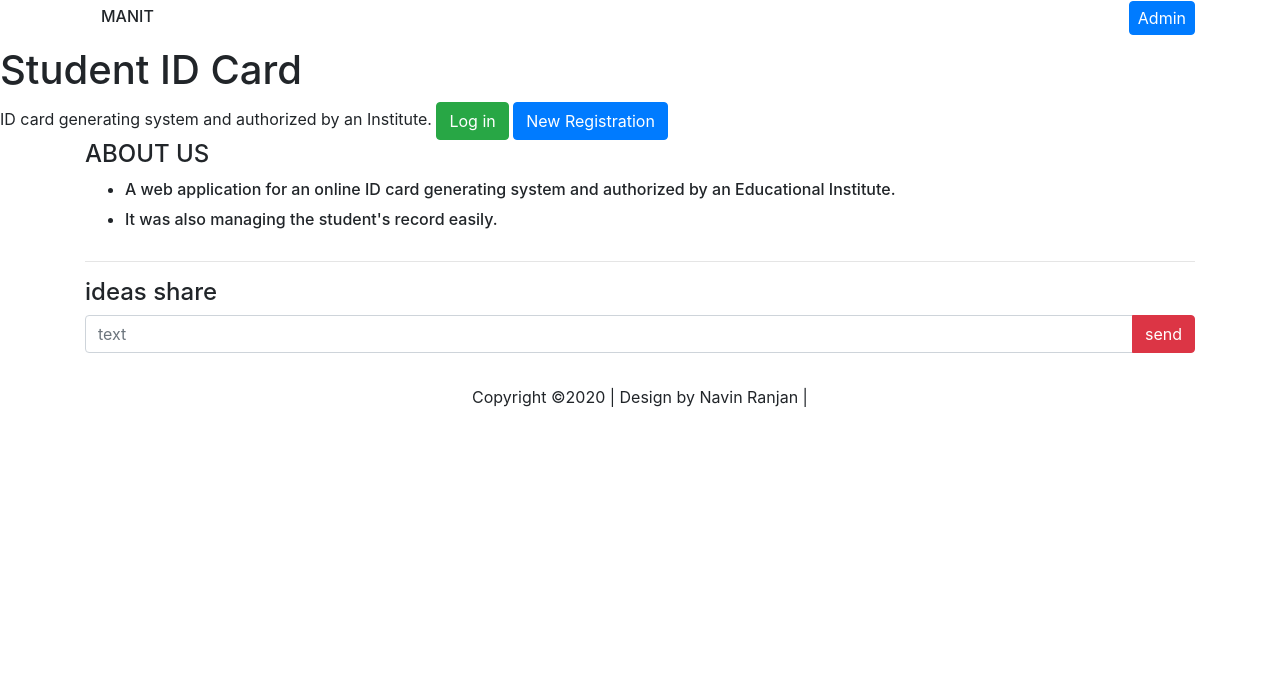
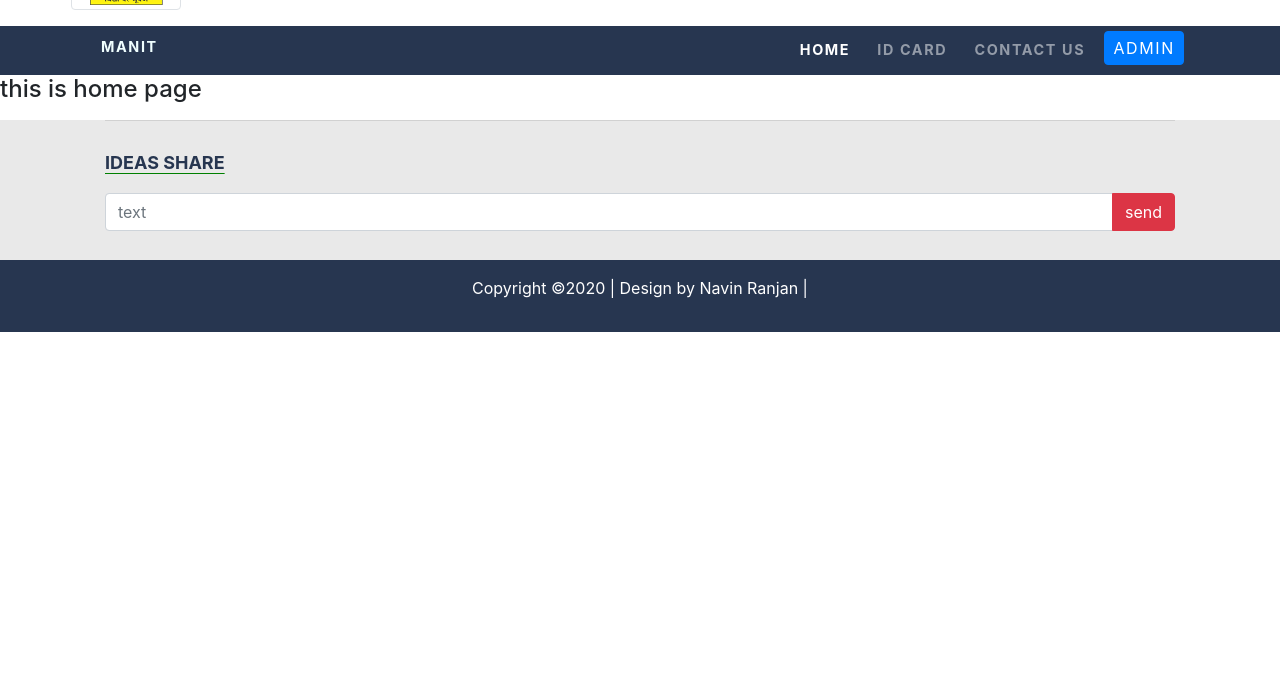
Before and after one commit to Navin1549/Online_Assignment_Submission, a Django app: page / in a window 1280 px wide. Shown: the part 122-800 px from the top of the page. Run offline with Django 3.2, Linux system fonts and the light colour scheme; some libraries are stand-ins or nearby versions.

Commit message:
structure ready

```diff
--- a/Online_Assignment_Submission/urls.py
+++ b/Online_Assignment_Submission/urls.py
@@ -15,9 +15,9 @@ Including another URLconf
 """
 from django.contrib import admin
 from django.urls import path
-from django.urls.conf import include
+from myapp import views
 
 urlpatterns = [
     path('admin/', admin.site.urls),
-    path('',include('myapp.urls'))
+    path('',views.home,name="home page"),
 ]
--- /dev/null
+++ b/myapp/static/myapp/css/style.css
@@ -0,0 +1,242 @@
+/*
+To change this license header, choose License Headers in Project Properties.
+To change this template file, choose Tools | Templates
+and open the template in the editor.
+*/
+/*
+    Created on : Jan 31, 2021, 3:38:08 PM
+    Author     : Navin Ranjan
+*/
+
+                                                    /* Home page start*/
+/* top start*/
+.manit-cl{
+    color: #273650;
+    text-transform: uppercase;
+ }
+ .manit-cl h3{
+        font-size: 20px;
+        font-weight: 700;
+        padding-top:10px;
+
+ }
+ .manit-cl h5{
+     font-size: 16px;
+        font-weight: 700;
+        padding-top:10px;
+
+ }
+ /* top End*/
+ /* navbar start*/
+.navbar{
+    text-transform: uppercase;
+    font-weight: 700;
+    font-size: .9rem;
+    letter-spacing: .1rem;
+    background-color:#273650;
+}
+.navbar-nav li{
+    padding-right: .7rem;
+}
+
+
+.nav-cl{
+    color: azure;
+
+}
+/* navbar End*/
+
+
+/*image section start*/
+.hero-image{
+    position: relative;
+    height: 500px;
+    overflow: hidden;
+    background-image: url(image/manit.jpg) ;
+    background-size: cover;
+}
+.context-area{
+    position: absolute;
+    top: 50%;
+    left: 50%;
+    transform: translate(-50%,-50%);
+    text-align: center;
+    font-weight: 700;
+    text-transform: uppercase;
+}
+.context-area h1{
+    font-size: 50px;
+    color:white;
+    text-shadow:0 0 10px black;
+    letter-spacing: 0.2em;
+}
+.des{
+    margin: 20px;
+    display: block;
+    font-size: 18px;
+    color: beige;
+    text-shadow:0 0 10px black;
+}
+.btn{
+    color: white;
+    padding: 10px 20px;
+    font-size: 20px;
+    text-decoration: none;
+    background: red;
+    border-radius: 8px;
+    transform: 0.35 all;
+
+}
+.btn:hover{
+    opacity: 0.8;
+}
+/* image section  End*/
+
+
+/* tag start*/
+.tag-line {
+    background: #E9E9E9;
+    color: #000;
+    height:20px;
+}
+
+ /*tag bhopal End*/
+
+
+
+/* about start*/
+
+.about{
+    height: 110px;
+    margin-top: 20px;
+    margin-bottom: 20px;
+    color:grey;
+  }
+  .about h4{
+      margin-left: 25px;
+      text-decoration-line:underline;
+      text-decoration-color:green;
+      text-decoration-style:solid;
+      text-underline-offset:4px;
+      font-size: 20px;
+      font-weight: 700;
+      padding-top:10px;
+      color: #273650;
+  }
+  .about h6{
+      margin: 0 auto;
+  }
+
+  /* abount End*/
+
+
+
+
+.form-control{
+   color: aliceblue;
+}
+.idea{
+
+    height:140px;
+    background-color:#273650;
+    background: #E9E9E9;
+    color: #000;
+
+}
+.idea-right{
+    margin-left:20px;
+    margin-right:20px;
+}
+.idea h4{
+
+
+        margin-bottom: 20px;
+      text-decoration-line:underline;
+      text-decoration-color:green;
+      text-decoration-style:solid;
+      text-underline-offset:4px;
+      text-transform: uppercase;
+      font-size: 18px;
+      font-weight: 700;
+      padding-top:15px;
+      color: #273650;
+
+}
+.footer-end{
+    background-color:#273650;
+
+}
+.footer-end p{
+    color: white;
+}
+                                         /* Home page End*/
+
+
+
+                                          /* contact us, Registration,log in page start*/
+
+ .contact-form{
+     margin-top: 20px;
+     margin-bottom: 20px;
+    background-color:whitesmoke;
+
+
+    }
+    .contact-des {
+
+        margin-bottom:0.2px;
+
+    }
+    .contact-des h4{
+
+      margin-top: 20px;
+      margin-left: 20px;
+      text-decoration-line:underline;
+      text-decoration-color:green;
+      text-decoration-style:solid;
+      text-underline-offset:4px;
+      text-transform: uppercase;
+      font-size: 18px;
+      font-weight: 700;
+        color: #273650;
+    }
+    .contact-des button{
+        margin-top: 13px;
+        margin-right: 20px
+    }
+    .contact-area1{
+        margin-top: 20px;
+
+
+
+    }
+    .contact-area2{
+       margin-top: 10px;
+       margin-left: 10px;
+        margin-bottom:30px;
+    }
+
+
+
+
+
+    .profile{
+        margin-left: 24px;
+        margin-right: 18px;
+    }
+
+
+    .profile h4{
+
+        text-decoration-line:underline;
+      text-decoration-color:green;
+      text-decoration-style:solid;
+      text-underline-offset:4px;
+      text-transform: uppercase;
+      font-size: 16px;
+      font-weight: 600;
+
+      color: #273650;
+
+    }
+                                             /* contact us, registration, login  page End*/
--- a/templates/home.html
+++ b/myapp/templates/myapp/base.html
@@ -1,12 +1,12 @@
-
 <!DOCTYPE html>
+ {% load static %}
 <html>
     <head>
         <meta http-equiv="Content-Type" content="text/html; charset=UTF-8">
         <title>Home</title>
 
         <meta name="viewport" content="width=device-width, initial-scale=1, shrink-to-fit=no">
-        <link rel="stylesheet"  href="style.css">
+        <link rel="stylesheet"  href="{% static 'myapp/css/style.css' %}">
          <!-- Bootstrap CSS -->
         <link rel="stylesheet" href="https://maxcdn.bootstrapcdn.com/bootstrap/4.0.0/css/bootstrap.min.css" integrity="sha384-Gn5384xqQ1aoWXA+058RXPxPg6fy4IWvTNh0E263XmFcJlSAwiGgFAW/dAiS6JXm" crossorigin="anonymous">
 
@@ -14,7 +14,7 @@
     <body>
         <div class="container top p-3 ">
             <div class="row ">
-            <img src="image/manit logo.png"class="img-thumbnail" alt="Cinque Terre" width="110px" height="110px" >
+            <img src="{% static 'myapp/images/manit logo.png' %}"class="img-thumbnail" alt="Cinque Terre" width="110px" height="110px" >
             <div class="col-sm-8 manit-cl">
                 <h3 >Maulana Azad National Institute Technology </h3>
                 <h5>Bhopal, Madhaya Pradesh</h5>
@@ -50,31 +50,15 @@
         </nav>
 
 
-        <div  class="hero-image">
-            <div class="context-area">
-                <h1><span>Student ID Card</span></h1>
-                <span class="des">ID card generating system and authorized by an Institute. </span>
-                <a class="btn btn-success" href="login.jsp">Log in</a>
-                <a class="btn btn-primary" href="register.jsp">New Registration</a>
-
-            </div>
-        </div>
+        {% block content %}
 
 
-        <div  class="tag-line" >
-        </div>
+        {% endblock content %}
 
-        <div class="container">
-            <div class="row ">
-                 <div class="col-md-12 about col-md-offset-3">
-                     <h4 >ABOUT US</h4>
-                     <ul>
-                         <li><h6>A web application for an online ID card generating system and authorized by an Educational Institute.</h6></li>
-                         <li><h6>It was also managing the student's record easily.</h6></li>
-                     </ul>
-                 </div>
-            </div>
-        </div>
+
+
+
+
 
 
 
--- /dev/null
+++ b/myapp/templates/myapp/home.html
@@ -0,0 +1,7 @@
+{% extends 'myapp/base.html' %}
+
+{% block content %}
+
+<h4>this is home page</h4>
+
+{% endblock content %}
--- a/myapp/urls.py
+++ /dev/null
@@ -1,24 +0,0 @@
-"""Online_Assignment_Submission URL Configuration
-
-The `urlpatterns` list routes URLs to views. For more information please see:
-    https://docs.djangoproject.com/en/3.1/topics/http/urls/
-Examples:
-Function views
-    1. Add an import:  from my_app import views
-    2. Add a URL to urlpatterns:  path('', views.home, name='home')
-Class-based views
-    1. Add an import:  from other_app.views import Home
-    2. Add a URL to urlpatterns:  path('', Home.as_view(), name='home')
-Including another URLconf
-    1. Import the include() function: from django.urls import include, path
-    2. Add a URL to urlpatterns:  path('blog/', include('blog.urls'))
-"""
-from django.contrib import admin
-from django.urls import path
-from.import views
-
-
-urlpatterns = [
-    path('admin/', admin.site.urls),
-    path( '',views.home,name='home page'),
-]
--- a/myapp/views.py
+++ b/myapp/views.py
@@ -3,5 +3,5 @@ from django.shortcuts import render
 from django.http import HttpResponse
 
 def home(request):
-    return render(request,'home.html')
+    return render(request,'myapp/home.html')
 # Create your views here.
```
Also changed, not shown: myapp/templates/myapp/contact.html (added, +7 -0 lines), myapp/static/myapp/images/manit logo.png (added), myapp/static/myapp/images/manit.jpg (added), templates/base.html (deleted), templates/contact.html (deleted).
